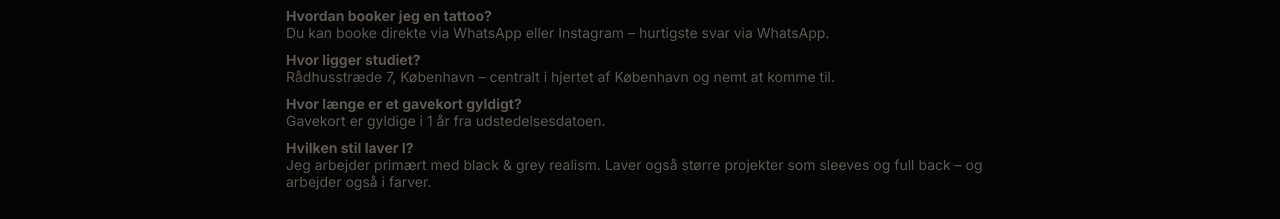
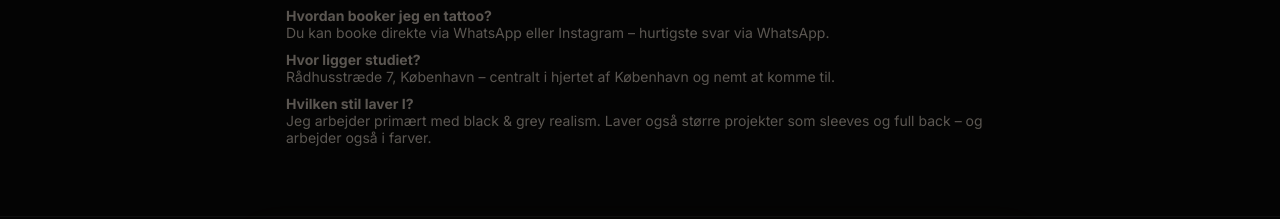
Before and after one commit to hafnia-lab/hafnia-site, a website: page index.html in a window 1280 px wide. Shown: the part 4480-4699 px from the top of the page. Drawn offline with nearby package versions, Linux system fonts and the light colour scheme; no server answers.

Commit message:
Move gift card validity to Copenhagen FAQ

```diff
--- a/index.html
+++ b/index.html
@@ -593,9 +593,6 @@
         <p style="color:#ddd3c9;margin-bottom:10px"><strong>Hvor ligger studiet?</strong><br>
         Rådhusstræde 7, København – centralt i hjertet af København og nemt at komme til.</p>
 
-        <p style="color:#ddd3c9;margin-bottom:10px"><strong>Hvor længe er et gavekort gyldigt?</strong><br>
-        Gavekort er gyldige i 1 år fra udstedelsesdatoen.</p>
-
         <p style="color:#ddd3c9"><strong>Hvilken stil laver I?</strong><br>
         Jeg arbejder primært med black & grey realism. Laver også større projekter som sleeves og full back – og arbejder også i farver.</p>
       </div>
```
Also changed, not shown: tattoo-koebenhavn.html (+1 -0 lines).
